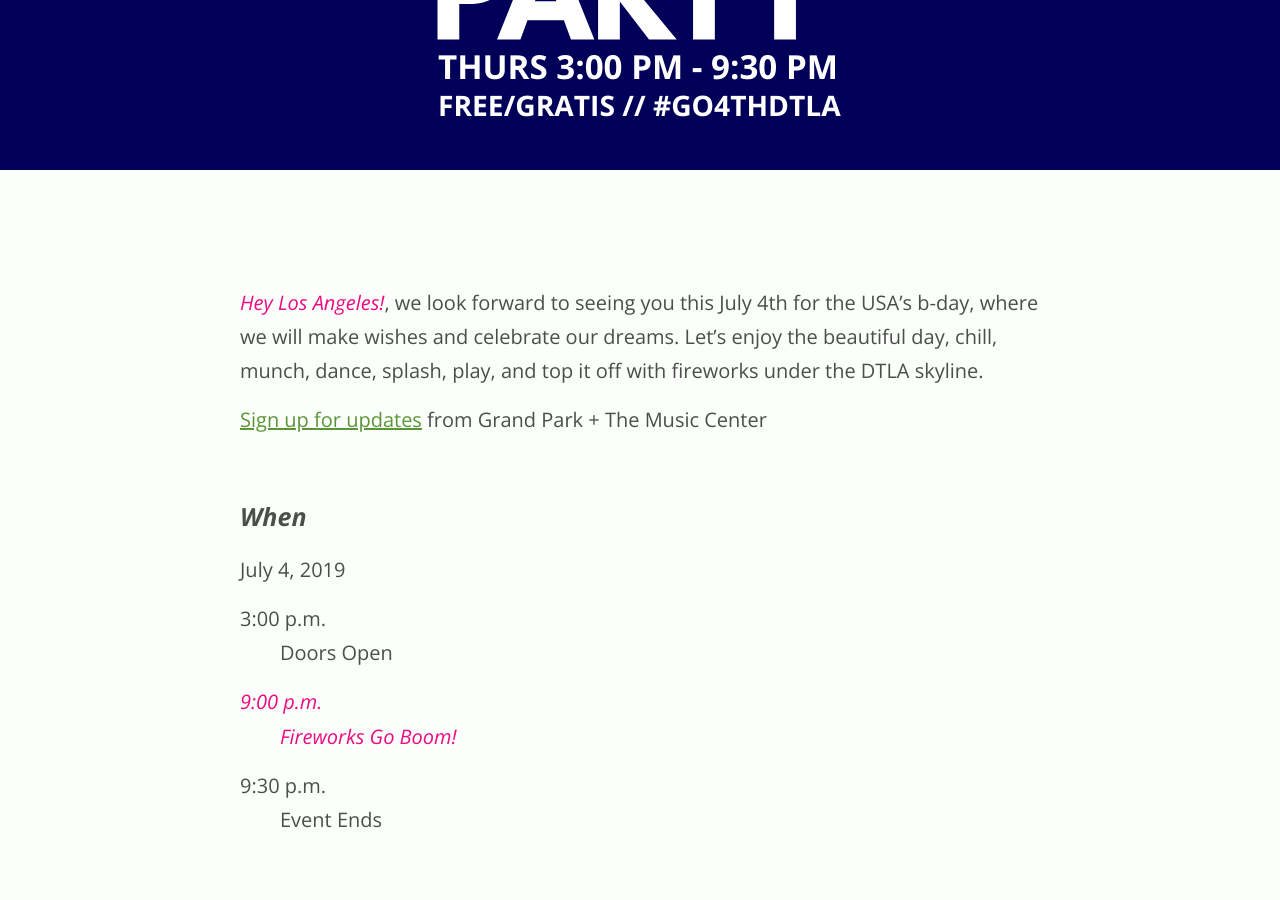
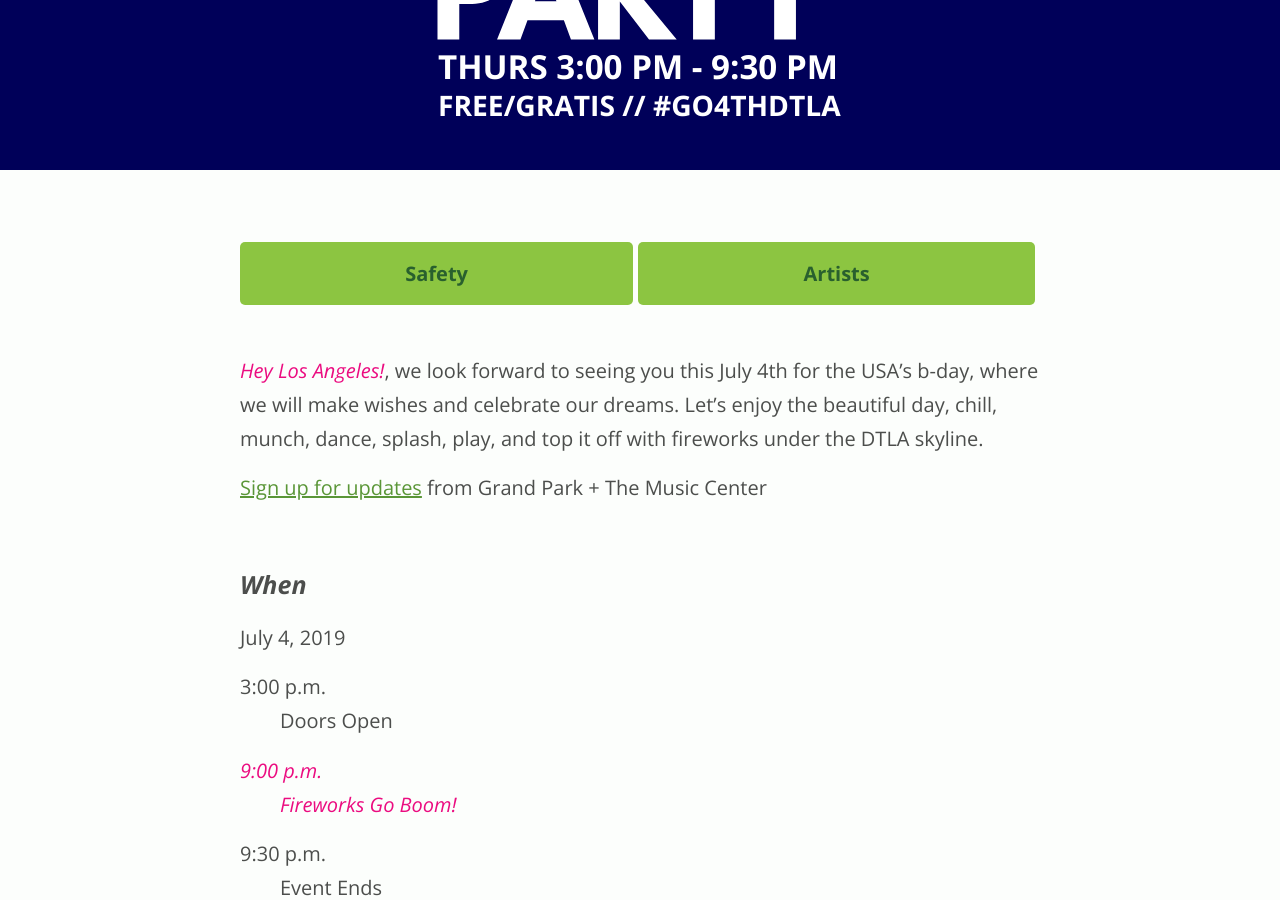
Before and after one commit to grandparkla/july4, a Jekyll site: the page built from index.markdown, in a window 1280 px wide and 900 px high, scrolled down 607 px. Built offline with Jekyll 4.4.1, drawn with Linux system fonts in a browser that asks for light colours.

Commit message:
Add navigation links back in

```diff
--- a/index.markdown
+++ b/index.markdown
@@ -2,12 +2,11 @@
 title: 'Grand Park + The Music Center. 4th Of July Block Party, 2019 #Go4thDTLA'
 ---
 
-<ul></ul>
+* [Safety](#safety)
+* [Artists](#featured-artists)
 
 {% comment %}
-* [Safety](#safety)
 * [Schedule](#event-schedule)
-* [Artists](#featured-artists)
 * [Map](#event-map)
 * [Transportation](#transportation)
 {% endcomment %}
```
